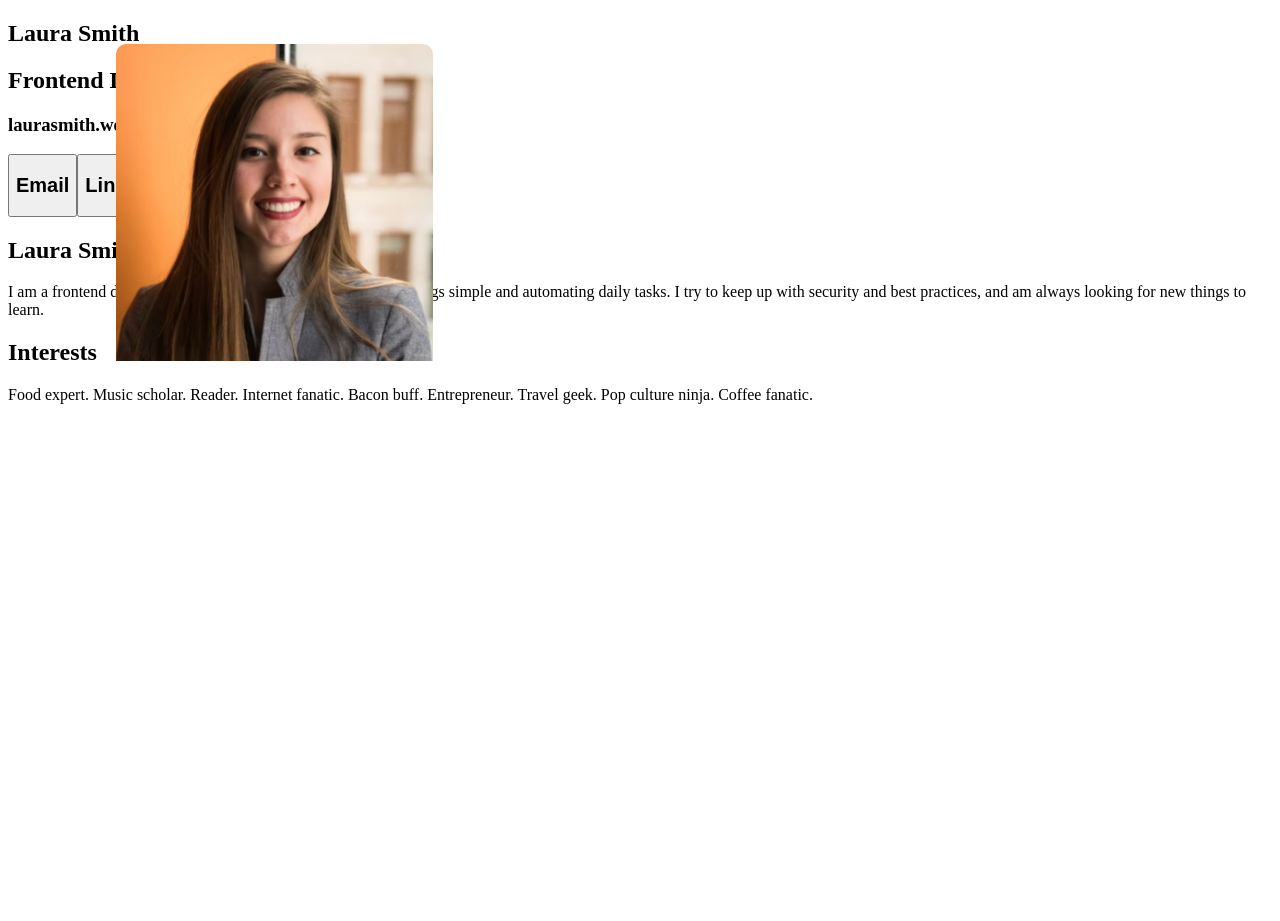
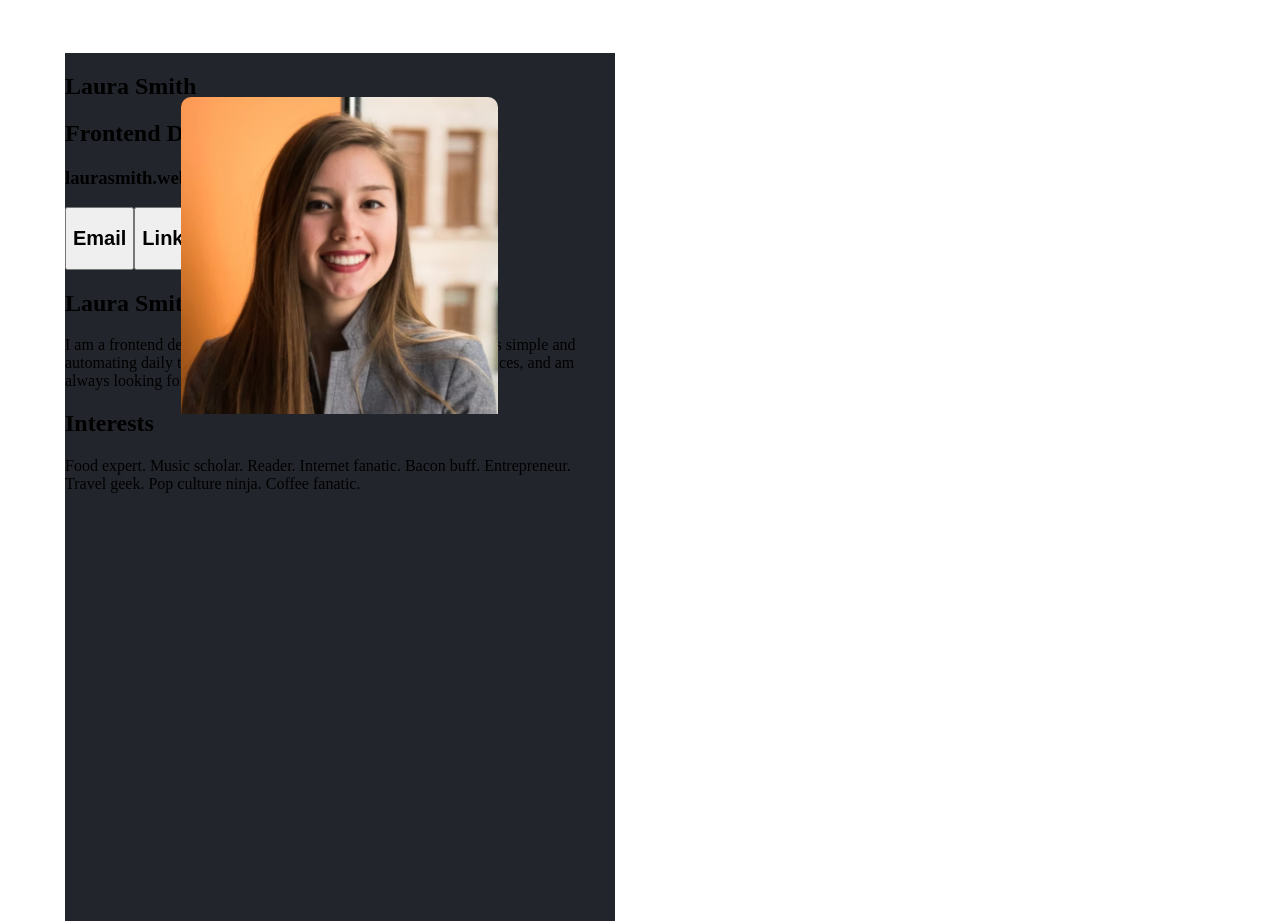
Before and after one commit to pedrlse/React-Course-Project, a React (Create React App) app: page / in a window 1280 px wide. Before the commit the page ends 800 px from the top, so only its background shows below. Built offline with nearby package versions, Linux system fonts and the light colour scheme.

Commit message:
6.1. applied a div style element in the css file

```diff
--- a/src/App.js
+++ b/src/App.js
@@ -3,7 +3,7 @@ import MainContent from "./components/MainContent";
 import Footer from "./components/Footer";
 export default function App() {
   return (
-    <div>
+    <div className="container">
       <Navbar />
       <MainContent />
       <Footer />
--- a/src/index.css
+++ b/src/index.css
@@ -6,3 +6,12 @@
     top: 44px;
     border-radius: 10px 10px 0px 0px;
 }
+
+.container {
+    position: absolute;
+    width: 550px;
+    height: 868px;
+    top: 53px;
+    left: 65px;
+    background: #23252C;
+}
```
